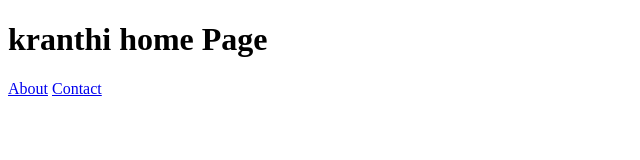
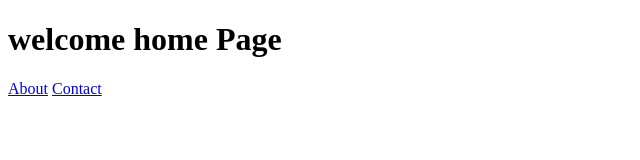
Before and after one commit to Kranthinaidus/pratice_jenkines, a plain HTML site: page public/index.html in a window 1280 px wide. Shown: the whole page, without its empty margins (0-640 px from the left). Drawn offline with Linux system fonts and the light colour scheme.

Commit message:
Update index.html

```diff
--- a/public/index.html
+++ b/public/index.html
@@ -4,7 +4,7 @@
     <title>Home</title>
 </head>
 <body>
-    <h1>kranthi home Page</h1>
+    <h1>welcome home Page</h1>
 
     <a href="about.html">About</a>
     <a href="contact.html">Contact</a>
```
